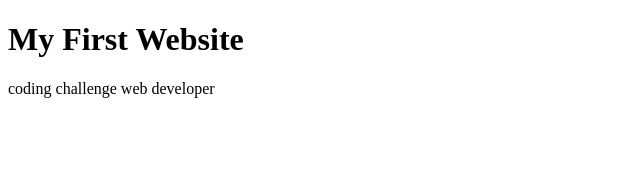
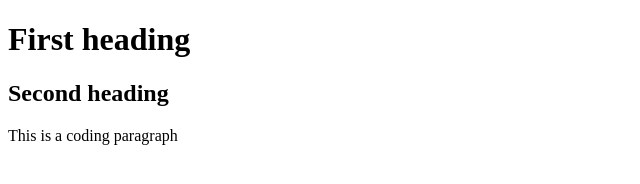
Before and after one commit to Monyana/My-first-website, a plain HTML site: page index.html in a window 1280 px wide. Shown: the whole page, without its empty margins (0-640 px from the left). Drawn offline with Linux system fonts and the light colour scheme.

Commit message:
Second file

```diff
--- a/index.html
+++ b/index.html
@@ -1,11 +1,12 @@
 <!DOCTYPE html>
 <html>
-  <body>
-    <h1>My First Website</h1>
+  <head>
+  <title>coding challenge</title>
+    <meta charset="UTF-8">
+    <body>
+      <h1>First heading</h1>
+      <h2>Second heading</h2>
+      <p>This is a coding paragraph</p>
+
     </body>
-   coding challenge
-    </html>
-    web developer
-   </h1>
-  </body>
-</html>
+  </head>
```
